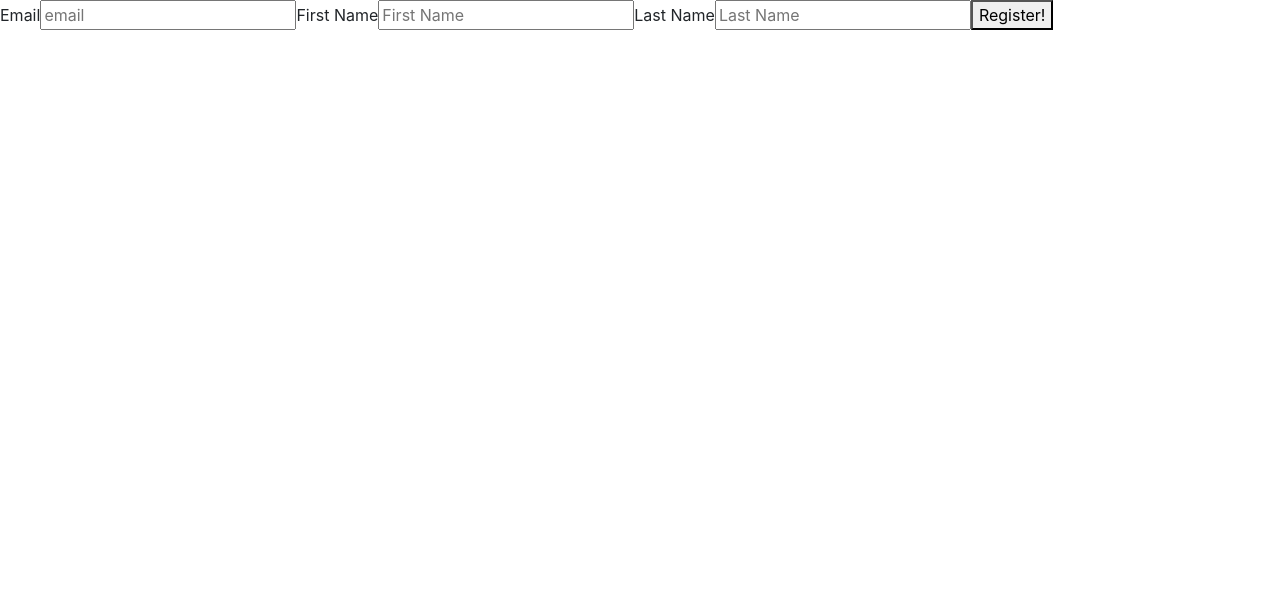
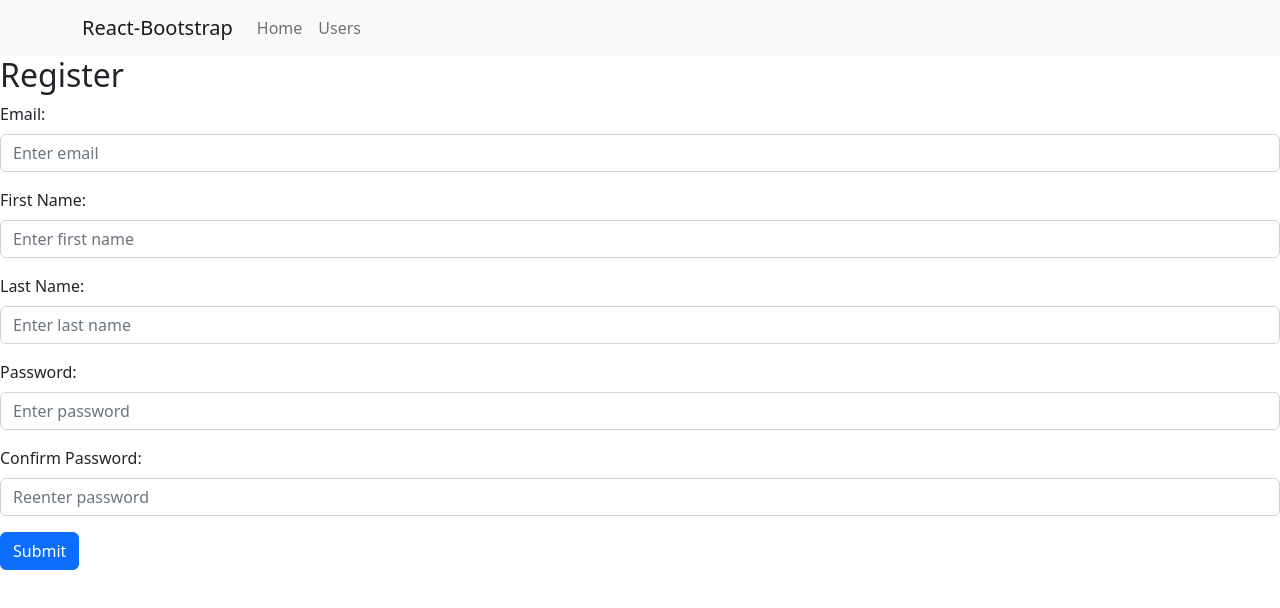
Before and after one commit to Ricardo-Lewin/yodlr-front-end, a React (Create React App) app: page / in a window 1280 px wide. Shown: the top 608 px of the page. Built offline with nearby package versions, Linux system fonts and the light colour scheme; no server answers.

Commit message:
added axios, bootstrap, route and needed dependecies

```diff
--- a/package.json
+++ b/package.json
@@ -3,8 +3,12 @@
   "version": "0.1.0",
   "private": true,
   "dependencies": {
+    "axios": "^1.1.3",
+    "bootstrap": "^5.2.2",
     "react": "^16.14.0",
+    "react-bootstrap": "^2.6.0",
     "react-dom": "^16.14.0",
+    "react-router-dom": "^5.2.1",
     "react-scripts": "2.0.5",
     "reactstrap": "^9.1.5"
   },
--- a/public/index.html
+++ b/public/index.html
@@ -22,10 +22,7 @@
       work correctly both with client-side routing and a non-root public URL.
       Learn how to configure a non-root public URL by running `npm run build`.
     -->
-    <link
-      rel="stylesheet"
-      href="https://cdn.jsdelivr.net/npm/bootstrap@5.1.0/dist/css/bootstrap.min.css"
-    />
+
     <title>React App</title>
   </head>
   <body>
--- a/src/App.js
+++ b/src/App.js
@@ -1,11 +1,13 @@
 import React from 'react';
 import './App.css';
-import NewUserForm from './NewUserForm';
+import RegisterForm from './RegisterForm';
+import Navigationbar from './Navigationbar';
 
 function App() {
   return (
     <div className="App">
-     <NewUserForm/>
+      <Navigationbar/>
+     <RegisterForm/>
     </div>
   );
 }
--- a/src/NewUserForm.js
+++ /dev/null
@@ -1,52 +0,0 @@
-import React, {useState} from 'react'
-
-
-function NewUserForm () {
-    const INITIAL_STATE = { email: "", firstName: "", lastName: ""}
-
-    const [formData, setFormData] = useState(INITIAL_STATE)
-
-    const handleChange = e => {
-        const { name, value } = e.target;
-        setFormData(formData => ({
-            ...formData,
-            [name]: value
-        }))
-    }
-    const handleSubmit = async (e) => {
-        e.preventDefault()
-        setFormData(INITIAL_STATE)
-    }
-
-    return (
-        <form onSubmit={handleSubmit}>
-            <label htmlFor="email">Email</label>
-            <input
-            type="text"
-            name='email'
-            placeholder="email"
-            value={formData.email}
-            onChange={handleChange}
-            />
-            <label htmlFor="firstName">First Name</label>
-            <input
-            type="text"
-            name='firstName'
-            placeholder="First Name"
-            value={formData.firstName}
-            onChange={handleChange}
-            />
-            <label htmlFor="lastName">Last Name</label>
-            <input
-            type="text"
-            name='lastName'
-            placeholder="Last Name"
-            value={formData.lastName}
-            onChange={handleChange}
-            />
-            <button>Register!</button>
-        </form>
-    )
-}
-
-export default NewUserForm;
--- a/src/index.js
+++ b/src/index.js
@@ -1,6 +1,7 @@
 import React from 'react';
 import ReactDOM from 'react-dom';
 import './index.css';
+import 'bootstrap/dist/css/bootstrap.min.css';
 import App from './App';
 import * as serviceWorker from './serviceWorker';
 
```
Also changed, not shown: 1 other file (tests, documents, lock files or other folders).
